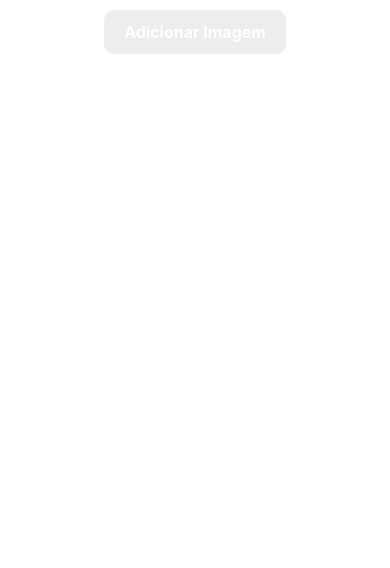
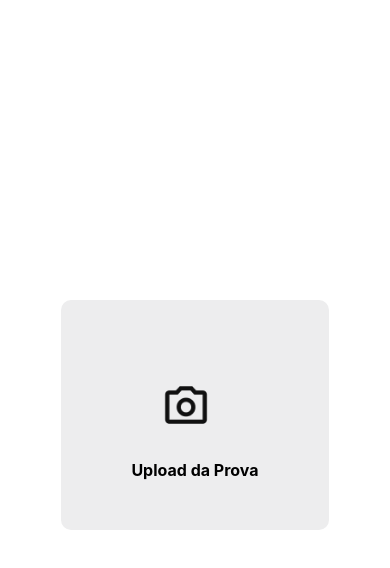
Before and after one commit to AprovAI-Bosch/aprovAI-Mobile, a React Native app in the folder mobile/: screen / in a window 390 px wide. Shown: the top 568 px of the page. Built offline with nearby package versions, Linux system fonts and the light colour scheme.

Commit message:
Metade da estilização do botão upload feita

```diff
--- a/mobile/src/components/CatchPhotos/index.js
+++ b/mobile/src/components/CatchPhotos/index.js
@@ -1,12 +1,13 @@
-import React, { useState } from "react"
+import React, { useState } from "react";
 import {
     View,
     Text,
     TouchableOpacity,
     Modal,
     Alert,
-} from "react-native"
-import { launchCamera, launchImageLibrary } from "react-native-image-picker"
+    Image,
+} from "react-native";
+import { launchCamera, launchImageLibrary } from "react-native-image-picker";
 import styles from './indexStyles';
 
 export default function ImagePickerModal({ requestCameraPermission, processImages }) {
@@ -50,7 +51,8 @@ export default function ImagePickerModal({ requestCameraPermission, processImage
                 style={styles.mainButton}
                 onPress={() => setModalVisible(true)}
             >
-                <Text style={styles.mainButtonText}>Adicionar Imagem</Text>
+                <Image source={require('../../../assets/icon-camera.png')} style={styles.iconCamera}/>
+                <Text style={styles.mainButtonText}>Upload da Prova</Text>
             </TouchableOpacity>
 
             <Modal
@@ -69,7 +71,7 @@ export default function ImagePickerModal({ requestCameraPermission, processImage
                                 onPress={handleOpenCamera}
                             >
 
-                                <Text style={styles.buttonText}>Câmera</Text>
+                                <Text style={styles.buttonText}>Abrir Câmera</Text>
                             </TouchableOpacity>
 
                             <TouchableOpacity
@@ -77,7 +79,7 @@ export default function ImagePickerModal({ requestCameraPermission, processImage
                                 onPress={handleOpenGallery}
                             >
 
-                                <Text style={styles.buttonText}>Galeria</Text>
+                                <Text style={styles.buttonText}>Abrir Galeria</Text>
                             </TouchableOpacity>
                         </View>
 
--- a/mobile/src/components/CatchPhotos/indexStyles.js
+++ b/mobile/src/components/CatchPhotos/indexStyles.js
@@ -1,16 +1,24 @@
 import { StyleSheet } from "react-native";
 
 const styles = StyleSheet.create({
+    iconCamera: {
+        width: 50,
+        height: 50,
+        justifyContent: 'center',
+        alignItems: 'center',
+        margin: 30,
+    },
+
     mainButton: {
         backgroundColor: "#EDEDEE",
-    paddingVertical: 12,
-    paddingHorizontal: 20,
+        paddingVertical: 50,
+        paddingHorizontal: 70,
         borderRadius: 10,
         alignSelf: "center",
-    marginVertical: 10,
+        marginTop: 300,
     },
     mainButtonText: {
-    color: "#fff",
+        color: "#000000ff",
         fontSize: 16,
         fontWeight: "bold",
     },
@@ -21,16 +29,17 @@ const styles = StyleSheet.create({
         alignItems: "center",
     },
     modalContainer: {
-    padding: 20,
+        padding: 10,
         borderRadius: 12,
-    width: "80%",
+        margin: 20,
+        width: "100%",
         alignItems: "center",
     },
     modalTitle: {
         fontSize: 18,
         fontWeight: "bold",
         marginBottom: 15,
-    color: '#000000'
+        color: '#ffffffff'
     },
     buttonRow: {
         flexDirection: "row",
@@ -56,9 +65,11 @@ const styles = StyleSheet.create({
         marginTop: 15,
         paddingVertical: 10,
         paddingHorizontal: 20,
+        backgroundColor: '#CA3434',
+        borderRadius: 10,
     },
     cancelText: {
-    color: "#ff3333",
+        color: "#ffffffff",
         fontSize: 16,
         fontWeight: "bold",
     },
```
Also changed, not shown: mobile/AppStyle.js (deleted, +0 -19 lines), mobile/assets/icon-camera.png (added). Lines whose indentation alone changed are shown as unchanged.
